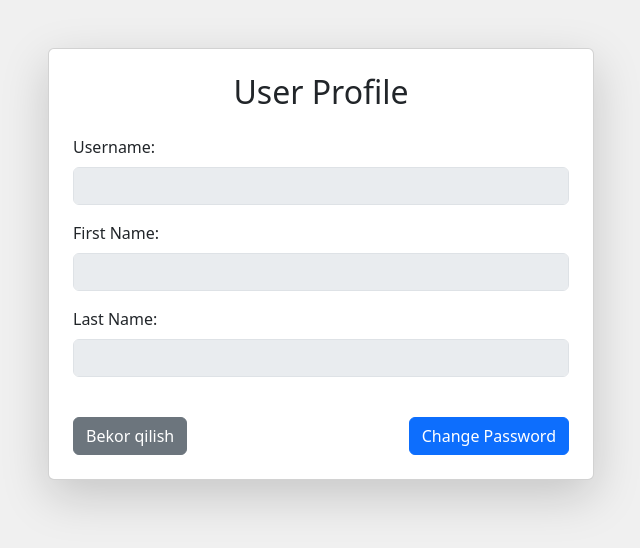
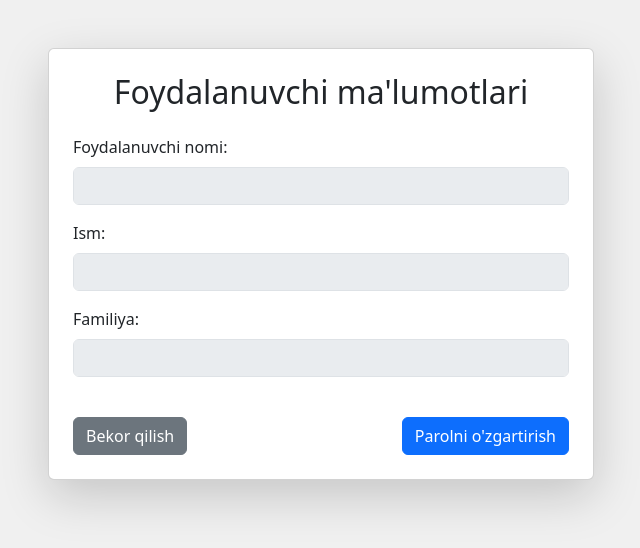
Before and after one commit to nodirbekaxmadaliyev/Library, a Django app: page /profile/ in a window 1280 px wide. Shown: the part 113-661 px from the top of the page, without its empty margins (319-959 px from the left). Run offline with Django 5.2, Linux system fonts and the light colour scheme.

Commit message:
Hamma joyi ishlayapti

```diff
--- a/config/settings.py
+++ b/config/settings.py
@@ -13,7 +13,7 @@
 # SECURITY WARNING: don't run with debug turned on in production!
 DEBUG = True
 
-ALLOWED_HOSTS = ['localhost', '172.15.50.101', '127.0.0.1']
+ALLOWED_HOSTS = ['*']
 
 # Application definition
 
--- a/pupils/views.py
+++ b/pupils/views.py
@@ -187,7 +187,7 @@
                     difference = cv2.absdiff(stored_encoding, face_roi)
                     similarity = 1 - (np.sum(difference) / (100 * 100 * 255))
 
-                    if similarity > 0.7:
+                    if similarity > 0.5:
                         return JsonResponse({
                             'success': True,
                             'pupil': {
--- a/take_book/views.py
+++ b/take_book/views.py
@@ -45,9 +45,9 @@
         return super().render_to_response(context, **response_kwargs)
 
 
-def select_book(request, pk1):
+def select_book(request, pk):
         selected_books = request.POST.getlist('selected_books[]')
-        pupil = Pupil.objects.get(pk=pk1)
+        pupil = Pupil.objects.get(pk=pk)
         for sbook in selected_books:
             pupil.books.remove(sbook)
             book = Book.objects.filter(name=sbook).first()
@@ -80,7 +80,7 @@
             stored_encoding = stored_encoding.reshape(100, 100)
             diff = cv2.absdiff(stored_encoding, face_roi)
             similarity = 1 - (np.sum(diff) / (100 * 100 * 255))
-            if similarity > 0.5:
+            if similarity > 0.85:
                 return JsonResponse({'success': True, 'pupil_id': pupil.pk})
         return JsonResponse({'success': False})
     return JsonResponse({'success': False})
--- a/templates/homepage/password_change.html
+++ b/templates/homepage/password_change.html
@@ -4,13 +4,13 @@
         <div class="row justify-content-center">
             <div class="col-md-6">
                 <div class="card shadow-lg p-4">
-                    <h2 class="text-center mb-4">Change Your Password</h2>
+                    <h2 class="text-center mb-4">Parolni o'zgartirish</h2>
                     <form method="post">
                         {% csrf_token %}
                         {{ form.as_p }}
                         <div class="text-center mt-4">
-                            <button type="submit" class="btn btn-primary">Update Password</button>
-                            <a href="{% url 'profile' %}" class="btn btn-secondary">Cancel</a>
+                            <button type="submit" class="btn btn-primary">Yangilash</button>
+                            <a href="{% url 'profile' %}" class="btn btn-secondary">Bekor qilish</a>
                         </div>
                     </form>
                 </div>
--- a/templates/homepage/user_detail.html
+++ b/templates/homepage/user_detail.html
@@ -4,22 +4,22 @@
         <div class="row justify-content-center">
             <div class="col-md-6">
                 <div class="card shadow-lg p-4">
-                    <h2 class="text-center mb-4">User Profile</h2>
+                    <h2 class="text-center mb-4">Foydalanuvchi ma'lumotlari</h2>
                     <div class="mb-3">
-                        <label class="form-label">Username:</label>
+                        <label class="form-label">Foydalanuvchi nomi:</label>
                         <input type="text" class="form-control" value="{{ user.username }}" disabled>
                     </div>
                     <div class="mb-3">
-                        <label class="form-label">First Name:</label>
+                        <label class="form-label">Ism:</label>
                         <input type="text" class="form-control" value="{{ user.first_name }}" disabled>
                     </div>
                     <div class="mb-3">
-                        <label class="form-label">Last Name:</label>
+                        <label class="form-label">Familiya:</label>
                         <input type="text" class="form-control" value="{{ user.last_name }}" disabled>
                     </div>
                     <div class="d-flex justify-content-between mt-4">
                         <a href="{% url 'home' %}" class="btn btn-secondary">Bekor qilish</a>
-                        <a href="{% url 'change_password' %}" class="btn btn-primary">Change Password</a>
+                        <a href="{% url 'change_password' %}" class="btn btn-primary">Parolni o'zgartirish</a>
                     </div>
 
                 </div>
--- a/templates/pupil/pupil_detail.html
+++ b/templates/pupil/pupil_detail.html
@@ -8,7 +8,7 @@
                 <div class="text-center mt-3">
                     {% if pupil.face_image %}
                         <img src="{{ pupil.face_image.url }}" alt="{{ pupil.first_name }} {{ pupil.last_name }}"
-                             class="rounded-circle border" width="200" height="200" style="object-fit: cover;">
+                             class="rounded-rectangle border" width="200" height="200" style="object-fit: cover;">
                     {% else %}
                         <div class="rounded-circle bg-secondary d-inline-flex align-items-center justify-content-center"
                              style="width: 200px; height: 200px;">
--- a/templates/registration/login.html
+++ b/templates/registration/login.html
@@ -32,12 +32,12 @@
         {% csrf_token %}
 
         <div class="mb-3">
-            <label for="id_username" class="form-label">Username</label>
+            <label for="id_username" class="form-label">Foydalanuvchi nomi</label>
             <input type="text" name="username" id="id_username" class="form-control" placeholder="Enter your username" required>
         </div>
 
         <div class="mb-3">
-            <label for="id_password" class="form-label">Password</label>
+            <label for="id_password" class="form-label">Parol</label>
             <input type="password" name="password" id="id_password" class="form-control" placeholder="Enter your password" required>
         </div>
 
```
Also changed, not shown: give_book/views.py (+5 -6 lines), pupils/models.py (+11 -5 lines), db.sqlite3, media/user_faces/nodirbek_axmadaliyev.jpg, media/user_faces/shohruh_shirinov.jpg (deleted).
